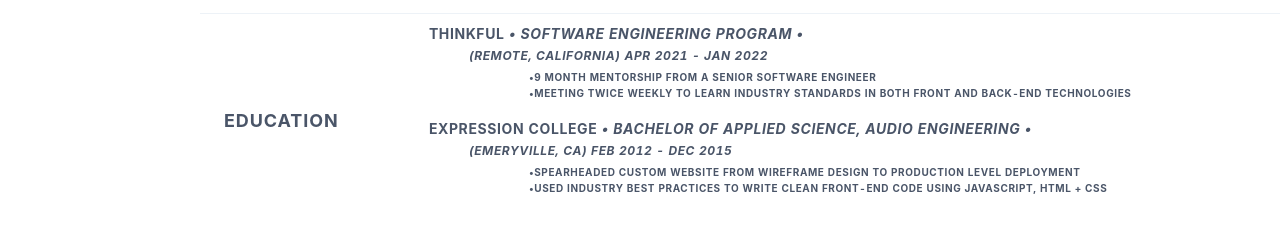
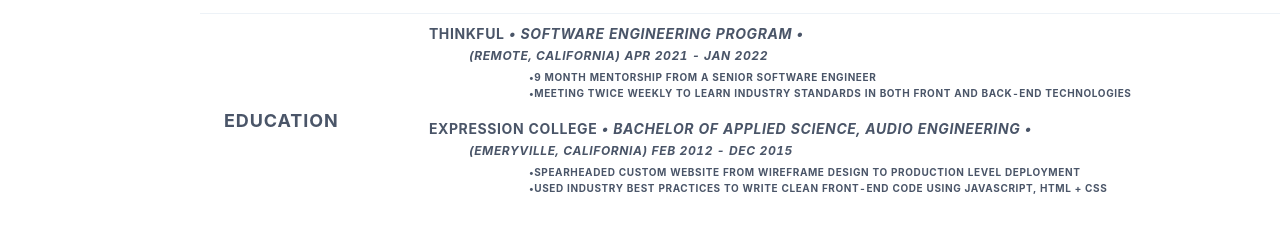
Before and after one commit to tomofficer/portfolio2022, a React (Create React App) app: page / in a window 1280 px wide. Shown: the part 1740-1968 px from the top of the page. Built offline with nearby package versions, Linux system fonts and the light colour scheme.

Commit message:
updated resume locations

```diff
--- a/src/components/Resume.js
+++ b/src/components/Resume.js
@@ -597,7 +597,7 @@
                       paddingTop: '5px',
                     }}
                   >
-                    (Emeryville, CA) Feb 2012 - Dec 2015
+                    (Emeryville, California) Feb 2012 - Dec 2015
                   </p>
                   <p
                     style={{
```
